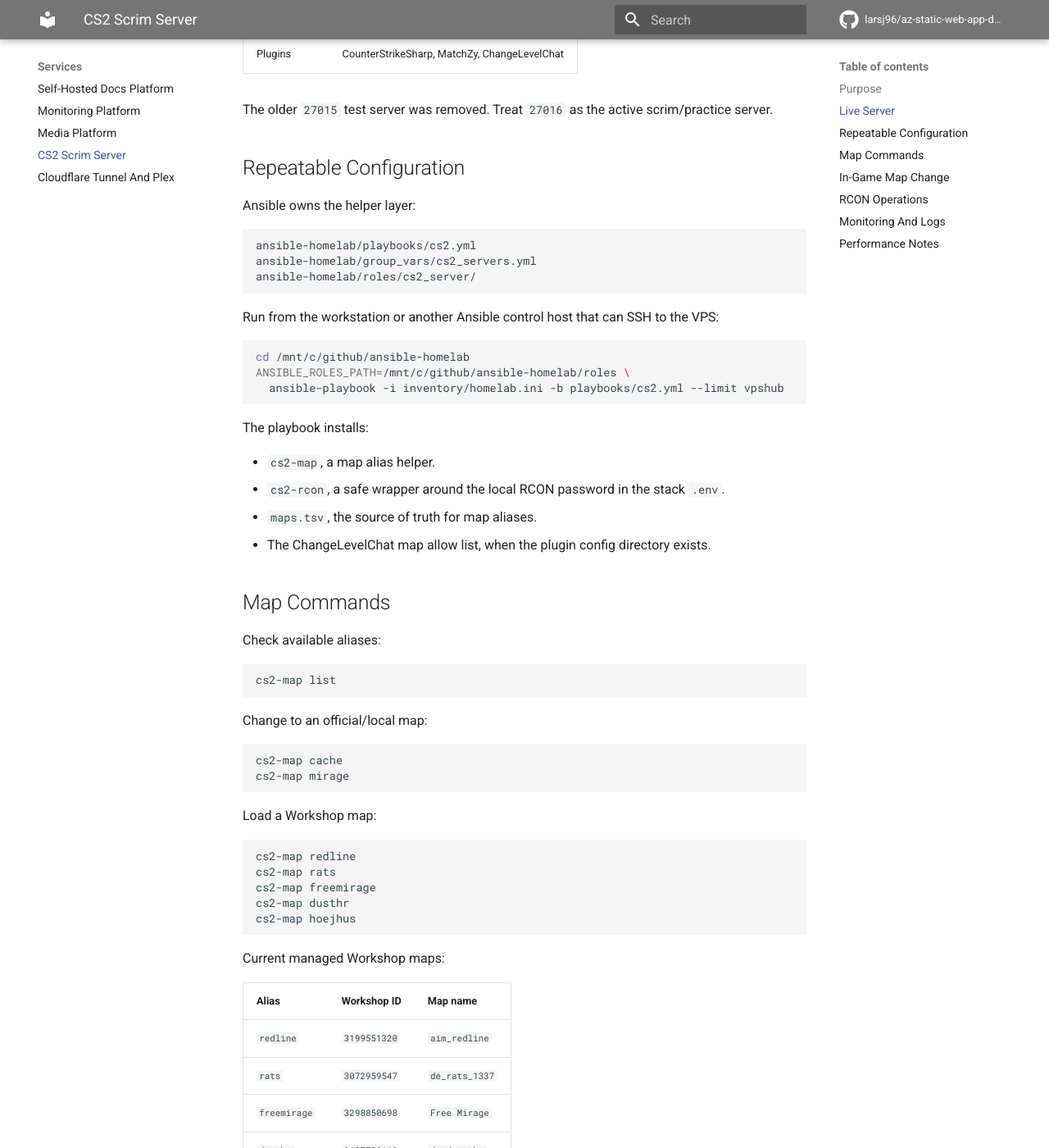
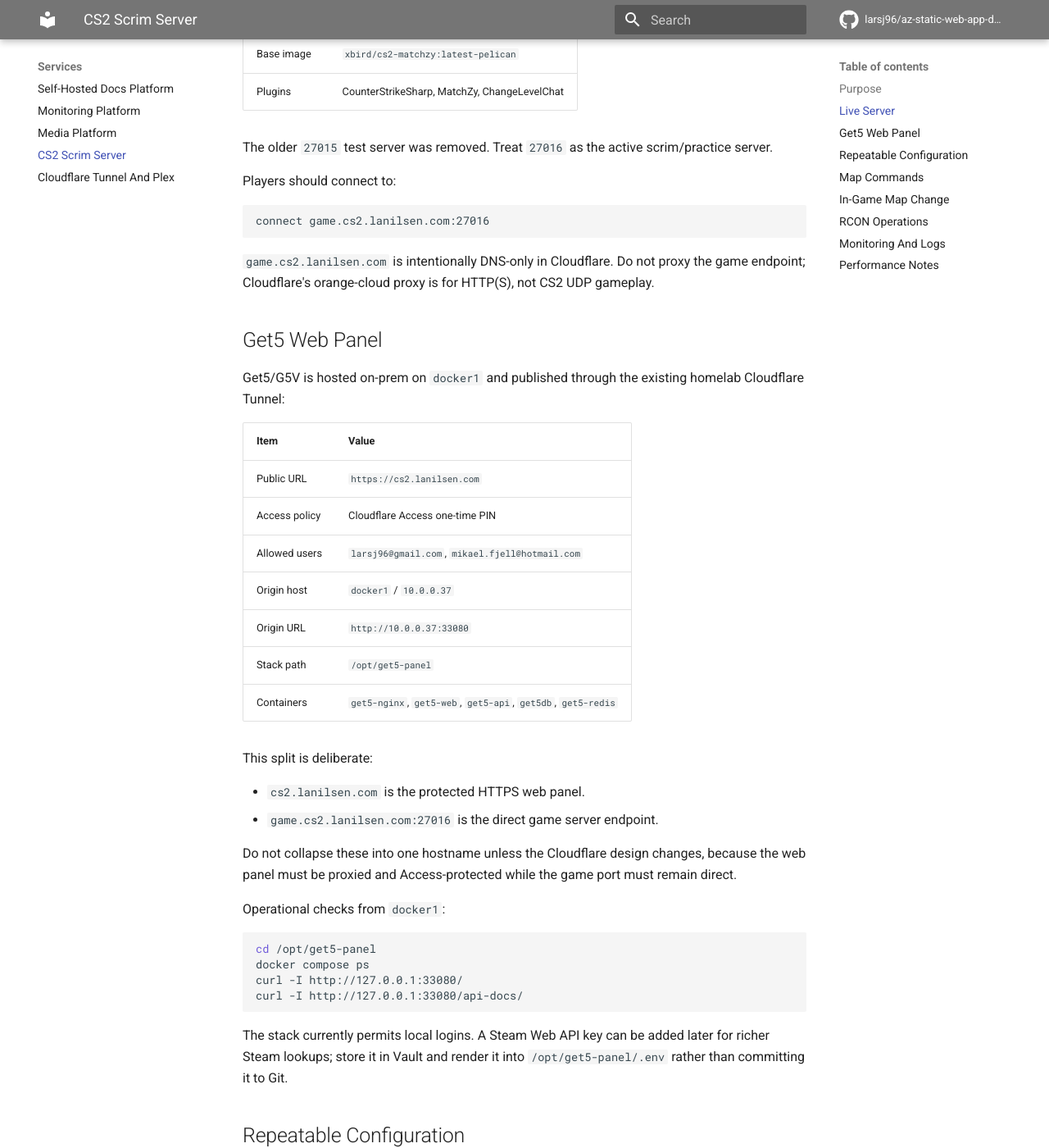
Before and after one commit to larsj96/az-static-web-app-docs, an MkDocs documentation site: the page built from docs/cs2-scrim-server.md, in a window 1280 px wide and 1400 px high, scrolled down 854 px. Shown: the whole window at 82% size. Built offline with MkDocs 1.6.1 and Material for MkDocs 9.7.7, drawn with Linux system fonts in a browser that asks for light colours; comment, search, counter and statistics services are not loaded; some of the changed text lies outside the part shown.

Commit message:
Document Get5 web panel

````diff
--- a/docs/cs2-scrim-server.md
+++ b/docs/cs2-scrim-server.md
@@ -12,6 +12,7 @@ The VPS-hosted server is the preferred public scrim location because it avoids a
 | --- | --- |
 | Host | `vpshub` |
 | Public IP | `72.61.95.150` |
+| Game DNS | `game.cs2.lanilsen.com` |
 | Stack path | `/opt/homelab-ops/game-servers/cs2-test` |
 | Container | `cs2-test` |
 | Game port | `27016/udp` |
@@ -21,6 +22,46 @@ The VPS-hosted server is the preferred public scrim location because it avoids a
 | Plugins | CounterStrikeSharp, MatchZy, ChangeLevelChat |
 
 The older `27015` test server was removed. Treat `27016` as the active scrim/practice server.
+
+Players should connect to:
+
+```text
+connect game.cs2.lanilsen.com:27016
+```
+
+`game.cs2.lanilsen.com` is intentionally DNS-only in Cloudflare. Do not proxy the game endpoint; Cloudflare's orange-cloud proxy is for HTTP(S), not CS2 UDP gameplay.
+
+## Get5 Web Panel
+
+Get5/G5V is hosted on-prem on `docker1` and published through the existing homelab Cloudflare Tunnel:
+
+| Item | Value |
+| --- | --- |
+| Public URL | `https://cs2.lanilsen.com` |
+| Access policy | Cloudflare Access one-time PIN |
+| Allowed users | `larsj96@gmail.com`, `mikael.fjell@hotmail.com` |
+| Origin host | `docker1` / `10.0.0.37` |
+| Origin URL | `http://10.0.0.37:33080` |
+| Stack path | `/opt/get5-panel` |
+| Containers | `get5-nginx`, `get5-web`, `get5-api`, `get5db`, `get5-redis` |
+
+This split is deliberate:
+
+- `cs2.lanilsen.com` is the protected HTTPS web panel.
+- `game.cs2.lanilsen.com:27016` is the direct game server endpoint.
+
+Do not collapse these into one hostname unless the Cloudflare design changes, because the web panel must be proxied and Access-protected while the game port must remain direct.
+
+Operational checks from `docker1`:
+
+```bash
+cd /opt/get5-panel
+docker compose ps
+curl -I http://127.0.0.1:33080/
+curl -I http://127.0.0.1:33080/api-docs/
+```
+
+The stack currently permits local logins. A Steam Web API key can be added later for richer Steam lookups; store it in Vault and render it into `/opt/get5-panel/.env` rather than committing it to Git.
 
 ## Repeatable Configuration
 
````
